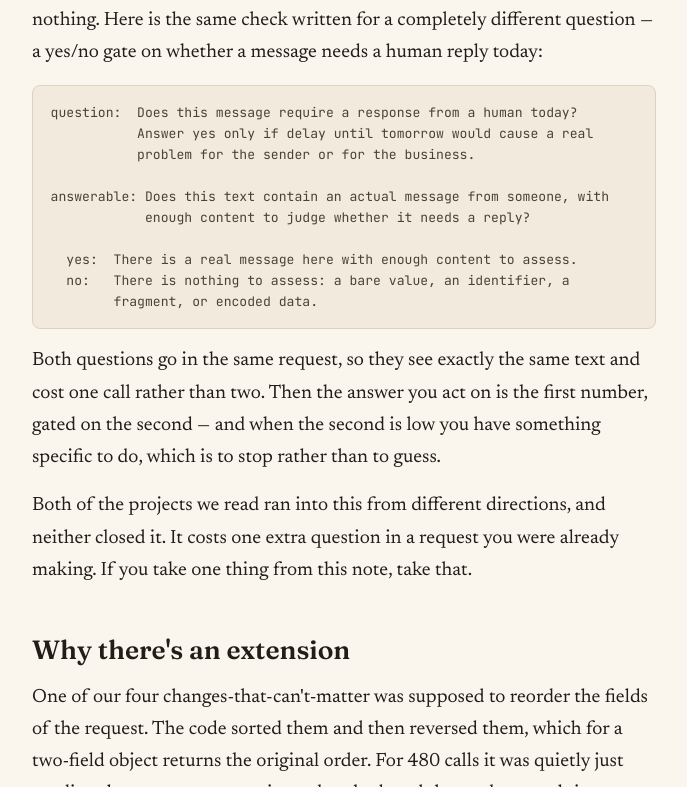
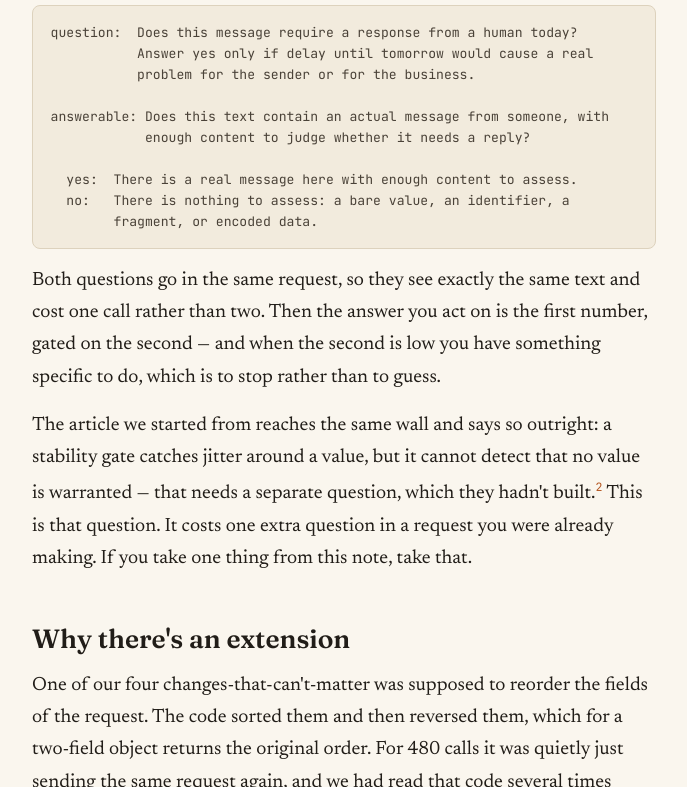
Before and after one commit to vcjdeboer/jev-reliability, a plain HTML site: page index.html in a window 1280 px wide. Shown: the part 6734-7521 px from the top of the page, without its empty margins (296-983 px from the left). Drawn offline with Linux system fonts and the light colour scheme.

Commit message:
Correct an unverified claim, drop a line
'Both of the projects we read ran into this' was not checked. Only the
dev.to piece names this gap, and it does so explicitly — a stability gate
catches jitter around a value but cannot detect that no value is
warranted, which needs a separate question it had not built. The second
project was never verified to have hit it, and had already been dropped
from the references, so the sentence pointed at a source the reader could
not see.

Replaced with the specific, checkable version, which is stronger anyway:
the article we started from reached the same wall and said so.

Also removes the 1,252-calls/validity line.

```diff
--- a/index.html
+++ b/index.html
@@ -279,9 +279,6 @@
     come apart badly here. On the word <code>yes</code> the formality score is perfectly
     reliable — it returns 98% every time — and completely invalid.</p>
 
-  <p>We spent 1,252 calls measuring reliability. The only finding that survived was a
-    validity problem.</p>
-
   <p>So we added a second question to the same request. Not a threshold on the first one —
     a different question, asked at the same time, about the same text:</p>
 
@@ -347,9 +344,12 @@ answerable: Does this text contain an actual message from someone, with
     second — and when the second is low you have something specific to do, which is to
     stop rather than to guess.</p>
 
-  <p>Both of the projects we read ran into this from different directions, and neither
-    closed it. It costs one extra question in a request you were already making. If you
-    take one thing from this note, take that.</p>
+  <p>The article we started from reaches the same wall and says so outright: a stability
+    gate catches jitter around a value, but it cannot detect that no value is warranted —
+    that needs a separate question, which they hadn't
+    built.<sup><a href="#fn2">2</a></sup> This is that question. It costs one extra
+    question in a request you were already making. If you take one thing from this note,
+    take that.</p>
 
   <h2>Why there's an extension</h2>
 
```
